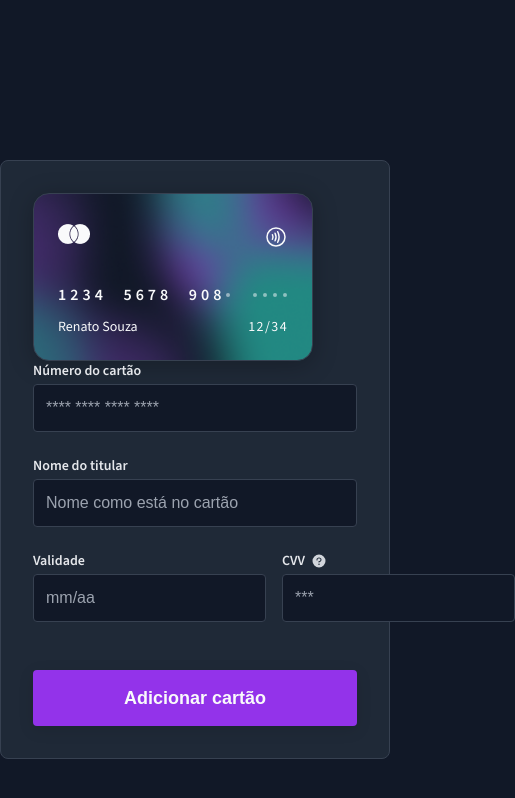
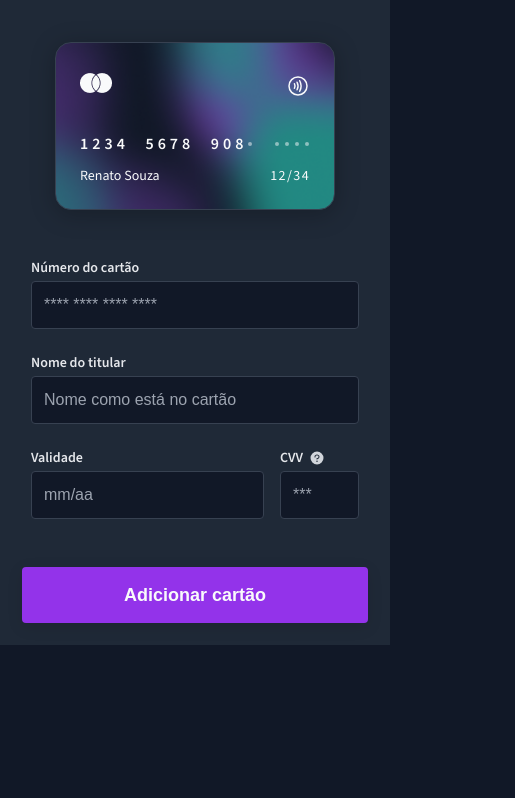
Before and after one commit to renatosouzaBR/card-form, a Next.js app: page / in a window 390 px wide. Shown: the top 798 px of the page, 515 px wide, since content can reach past the window. Built offline with nearby package versions, Linux system fonts and the light colour scheme.

Commit message:
feat: add responsive form

```diff
--- a/src/app/page.tsx
+++ b/src/app/page.tsx
@@ -1,10 +1,10 @@
 'use client'
 
 import { Button } from "@/components/Button";
-import { TextField } from "@/components/TextField";
 import { Card } from "@/components/Card";
+import { CardInputs } from "@/components/CardInputs";
 
-import { HomeContainer, InputsContainer, InputsGroupRow } from "./styles";
+import { FormFields, HomeContainer } from "./styles";
 
 export default function Home() {
   function handleSubmit() {
@@ -14,39 +14,16 @@ export default function Home() {
   return (
     <HomeContainer>
       <form action="submit" onSubmit={handleSubmit}>
-        <Card data={{
-          cardNumber: '12345678908',
-          holdersName: 'Renato Souza',
-          expirationDate: '1234',
-          cvvNumber: '180'
-        }} />
+        <FormFields>
+          <CardInputs />
 
-        <InputsContainer>
-          <TextField
-            id="cardNumber"
-            placeholder="**** **** **** ****"
-            label="Número do cartão"
-          />
-          <TextField
-            id="ownerName"
-            placeholder="Nome como está no cartão"
-            label="Nome do titular"
-          />
-
-          <InputsGroupRow>
-            <TextField
-              id="expiration"
-              placeholder="mm/aa"
-              label="Validade"
-            />
-            <TextField
-              id="cvv"
-              placeholder="***"
-              label="CVV"
-              onToolTipPress={() => {}}
-            />
-          </InputsGroupRow>
-        </InputsContainer>
+          <Card data={{
+            cardNumber: '12345678908',
+            holdersName: 'Renato Souza',
+            expirationDate: '1234',
+            cvvNumber: '180'
+          }} />
+        </FormFields>
 
         <Button title="Adicionar cartão" type="submit"/>
       </form>
--- a/src/app/styles.ts
+++ b/src/app/styles.ts
@@ -4,24 +4,51 @@ export const HomeContainer = styled('div', {
   width: '100%',
 
   'form': {
-    maxWidth: 492,
+    maxWidth: 736,
+    width: '100%',
     borderRadius: 8,
     padding: 32,
     margin: '0 auto',
     marginTop: 160,
     backgroundColor: '$gray800',
-    border: '1px solid $gray700'
+    border: '1px solid $gray700',
+
+    '@max660': {
+      maxWidth: 420,
+      marginTop: 80
+    },
+
+    '@max400': {
+      flex: 1,
+      borderRadius: 0,
+      padding: 22,
+      marginTop: 0,
+      border: 'none'
+    }
   }
 })
 
-export const InputsContainer = styled('div', {
+export const FormFields = styled('div', {
   display: 'flex',
-  flexDirection: 'column',
-  gap: 24,
-  marginBottom: 48
+  justifyContent: 'space-between',
+  marginBottom: 48,
+  gap: 32,
+
+  '> div:nth-child(2)': {
+    marginTop: 20
+  },
+
+  '@max660': {
+    flexDirection: 'column',
+    alignItems: 'center',
+    gap: 48,
+
+    '> div:nth-child(1)': {
+      order: 2
+    },
+
+    '> div:nth-child(2)': {
+      order: 1
+    },
+  }
 })
-
-export const InputsGroupRow = styled('div', {
-  display: 'flex',
-  gap: 16
-})
--- a/src/components/Card/components/CardFront/styles.ts
+++ b/src/components/Card/components/CardFront/styles.ts
@@ -3,7 +3,9 @@ import { styled } from "@/styles/stitches.config";
 import bgImage from '@/assets/card-bg.png'
 
 export const CardContainer = styled('div', {
-  width: '28rem',
+  minWidth: '28rem',
+  maxWidth: '28rem',
+  width: '100%',
   height: '16.8rem',
   borderRadius: 16,
   border: '1px solid $gray700',
--- /dev/null
+++ b/src/components/CardInputs/index.tsx
@@ -0,0 +1,34 @@
+import { TextField } from "../TextField";
+import { CardInputsContainer, CardInputsGroupRow } from "./styles";
+
+export function CardInputs() {
+  return (
+    <CardInputsContainer>
+      <TextField
+        id="cardNumber"
+        placeholder="**** **** **** ****"
+        label="Número do cartão"
+      />
+      <TextField
+        id="ownerName"
+        placeholder="Nome como está no cartão"
+        label="Nome do titular"
+      />
+
+      <CardInputsGroupRow>
+        <TextField
+          id="expiration"
+          placeholder="mm/aa"
+          label="Validade"
+        />
+        <TextField
+          id="cvv"
+          placeholder="***"
+          label="CVV"
+          onToolTipPress={() => { }}
+          style={{ width: '100%' }}
+        />
+      </CardInputsGroupRow>
+    </CardInputsContainer>
+  )
+}
--- /dev/null
+++ b/src/components/CardInputs/styles.ts
@@ -0,0 +1,14 @@
+import { styled } from "@/styles/stitches.config"
+
+export const CardInputsContainer = styled('div', {
+  display: 'flex',
+  flexDirection: 'column',
+  gap: 24,
+  maxWidth: 328,
+  width: '100%',
+})
+
+export const CardInputsGroupRow = styled('div', {
+  display: 'flex',
+  gap: 16,
+})
--- a/src/styles/stitches.config.js
+++ b/src/styles/stitches.config.js
@@ -18,5 +18,9 @@ export const { styled, getCssText, globalCss, keyframes, theme } = createStitche
       gray800: '#1F2937',
       gray900: '#111827',
     }
+  },
+  media: {
+    max660: '(max-width: 660px)',
+    max400: '(max-width: 400px)',
   }
 });
```
